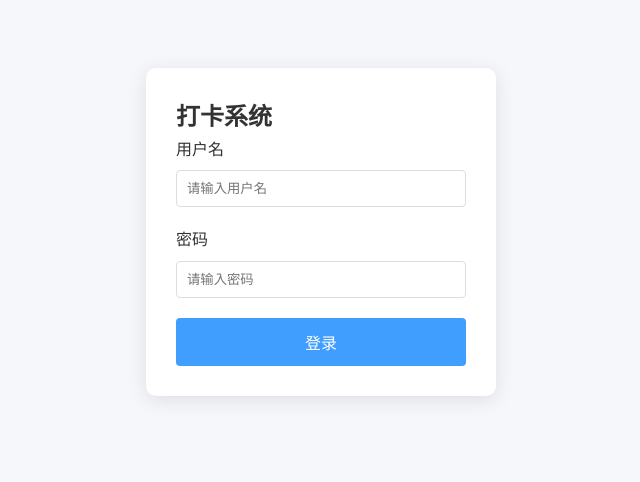
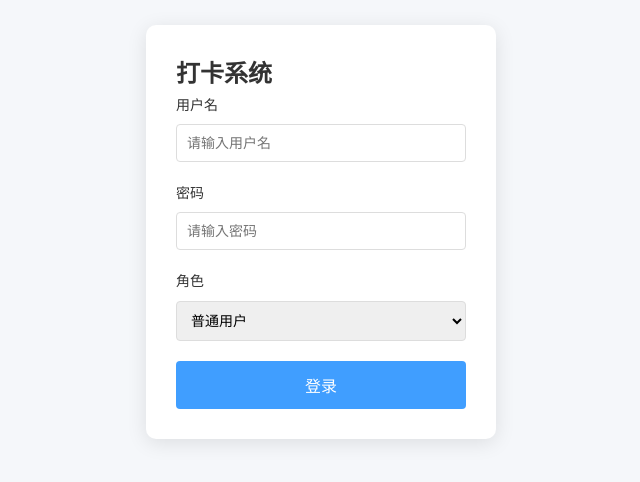
Before and after one commit to 1940099407/qbaisheng.github.io, a Vue app: page /login in a window 1280 px wide. Shown: the part 168-650 px from the top of the page, without its empty margins (319-959 px from the left). Built offline with nearby package versions, Linux system fonts and the light colour scheme.

Commit message:
实现简单的分支判断

```diff
--- a/src/components/user-login.vue
+++ b/src/components/user-login.vue
@@ -4,11 +4,18 @@
       <h2>打卡系统</h2>
       <div class="form-item">
         <label>用户名</label>
-        <input type="text" v-model="username" placeholder="请输入用户名" />
+        <input type="text" v-model="username" placeholder="请输入用户名" @keyup.enter="login" />
       </div>
       <div class="form-item">
         <label>密码</label>
-        <input type="password" v-model="password" placeholder="请输入密码" />
+        <input type="password" v-model="password" placeholder="请输入密码" @keyup.enter="login" />
+      </div>
+      <div class="form-item">
+        <label>角色</label>
+        <select v-model="selectedRole" class="role-select">
+          <option value="user">普通用户</option>
+          <option value="admin">管理员</option>
+        </select>
       </div>
       <button @click="login" class="login-btn">登录</button>
     </div>
@@ -23,8 +30,9 @@ import { ElMessage } from 'element-plus'
 const router = useRouter()
 const username = ref('')
 const password = ref('')
+const selectedRole = ref('user') // 默认普通用户
 
-// 检查localStorage是否可用（解决之前的getItem异常问题）
+// 检查localStorage是否可用
 const isLocalStorageAvailable = () => {
   try {
     const testKey = 'test_local_storage'
@@ -39,55 +47,59 @@ const isLocalStorageAvailable = () => {
 
 const login = () => {
   // 1. 基础校验
-  if (!username.value || !password.value) {
+  if (!username.value.trim() || !password.value.trim()) {
+    // 增加trim()，避免空格绕过校验
     ElMessage.warning('用户名和密码不能为空')
     return
   }
 
-  // 2. 检查localStorage是否可用
+  // 2. 检查localStorage可用性
   if (!isLocalStorageAvailable()) {
     ElMessage.error('浏览器存储功能不可用，请关闭隐私模式或更换浏览器')
     return
   }
 
-  // 3. 清除旧的登录信息（避免残留数据干扰）
+  // 3. 清除旧登录信息
   localStorage.removeItem('isLoggedIn')
   localStorage.removeItem('username')
   localStorage.removeItem('userRole')
 
-  // 4. 角色判断逻辑
-  let userRole = 'user' // 默认用户
+  // 4. 登录验证逻辑（模拟后端校验）
+  let userRole = 'user'
   let isSuccess = false
 
-  // 管理员账号验证（仅示例，实际需后端接口校验）
-  if (username.value === 'admin' && password.value === 'admin123') {
-    userRole = 'admin'
-    isSuccess = true
+  // 管理员验证：仅admin/admin123可登录管理员角色
+  if (selectedRole.value === 'admin') {
+    // 只有选择了管理员角色，才验证管理员账号
+    if (username.value === 'admin' && password.value === 'admin123') {
+      userRole = 'admin'
+      isSuccess = true
+    } else {
+      ElMessage.error('管理员账号或密码错误（admin/admin123）')
+      return // 提前返回，避免继续执行
+    }
   } else {
-    // 普通用户验证（示例：假设非管理员账号均有效）
+    // 普通用户验证：非空即可（实际项目替换为接口校验）
     isSuccess = true
   }
 
   // 5. 登录成功处理
   if (isSuccess) {
-    // 存储登录状态和角色（关键：确保存储成功）
+    // 存储登录状态（显式转为字符串，避免localStorage自动转换问题）
     localStorage.setItem('isLoggedIn', 'true')
-    localStorage.setItem('username', username.value)
+    localStorage.setItem('username', username.value.trim())
     localStorage.setItem('userRole', userRole)
 
-    // 验证存储结果（防止存储失败导致后续权限问题）
-    const storedRole = localStorage.getItem('userRole')
-    if (!storedRole) {
+    // 二次验证存储结果（防止极端情况下存储失败）
+    if (localStorage.getItem('userRole') !== userRole) {
       ElMessage.error('登录信息存储失败，请重试')
       return
     }
 
-    // 6. 跳转首页（使用replace避免路由历史残留，减少守卫重复触发）
+    // 6. 跳转对应首页（使用replace清除登录页历史）
     const homePath = userRole === 'admin' ? '/admin/user-management' : '/checkin'
-    router.replace(homePath) // 用replace代替push，避免后退回到登录页
+    router.replace(homePath)
     ElMessage.success(`${userRole === 'admin' ? '管理员' : '用户'}登录成功`)
-  } else {
-    ElMessage.error('用户名或密码错误')
   }
 }
 </script>
@@ -117,13 +129,25 @@ const login = () => {
   display: block;
   margin-bottom: 8px;
   color: #333;
+  font-size: 14px;
 }
 
-.form-item input {
+.form-item input,
+.role-select {
+  /* 统一输入框和选择框样式 */
   width: 100%;
   padding: 10px;
   border: 1px solid #ddd;
   border-radius: 4px;
+  font-size: 14px;
+  transition: border-color 0.2s; /* 焦点动画 */
+}
+
+/* 焦点样式：提升交互体验 */
+.form-item input:focus,
+.role-select:focus {
+  outline: none;
+  border-color: #409eff; /* 与登录按钮颜色呼应 */
 }
 
 .login-btn {
@@ -135,6 +159,7 @@ const login = () => {
   border-radius: 4px;
   cursor: pointer;
   font-size: 16px;
+  transition: background-color 0.2s;
 }
 
 .login-btn:hover {
--- a/src/router/index.js
+++ b/src/router/index.js
@@ -1,5 +1,5 @@
 import { createRouter, createWebHistory } from 'vue-router'
-import Layout from '../components/main-layout.vue'
+import Layout from '../components/user-layout.vue'
 import AdminLayout from '../components/admin-layout.vue'
 import Login from '../components/user-login.vue'
 // 用户组件
@@ -8,6 +8,8 @@ import Record from '../components/checkin-record.vue'
 import Profile from '../components/user-profile.vue'
 import Statistics from '../components/checkin-statistics.vue'
 import ReminderSetting from '../components/reminder-setting.vue'
+import ActivitiesView from '../components/ActivitiesView.vue' // 新增导入
+import SocialAnalysisView from '../components/SocialAnalysisView.vue'
 // 管理员组件
 import UserManagement from '../components/admin/user-management.vue'
 import CheckinReview from '../components/admin/checkin-review.vue'
@@ -35,6 +37,8 @@ const routes = [
       { path: 'profile', component: Profile },
       { path: 'statistics', component: Statistics },
       { path: 'reminder', component: ReminderSetting }, // 新增提醒设置路由
+      { path: 'activities', component: ActivitiesView }, // 活动参加页面
+      { path: 'social', component: SocialAnalysisView }, // 社交分享页面
     ],
   },
 
```
Also changed, not shown: src/components/admin/admin-layout.vue (added), src/components/user-layout.vue (renamed from src/components/main-layout.vue).
